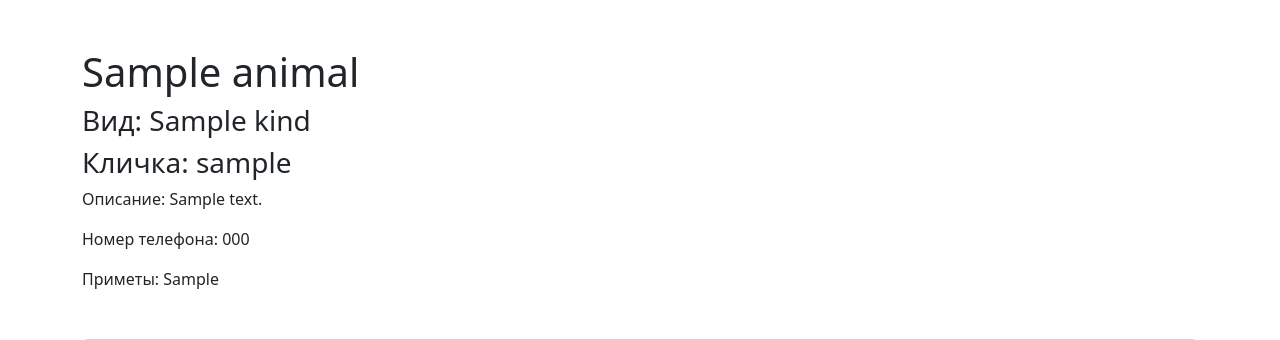
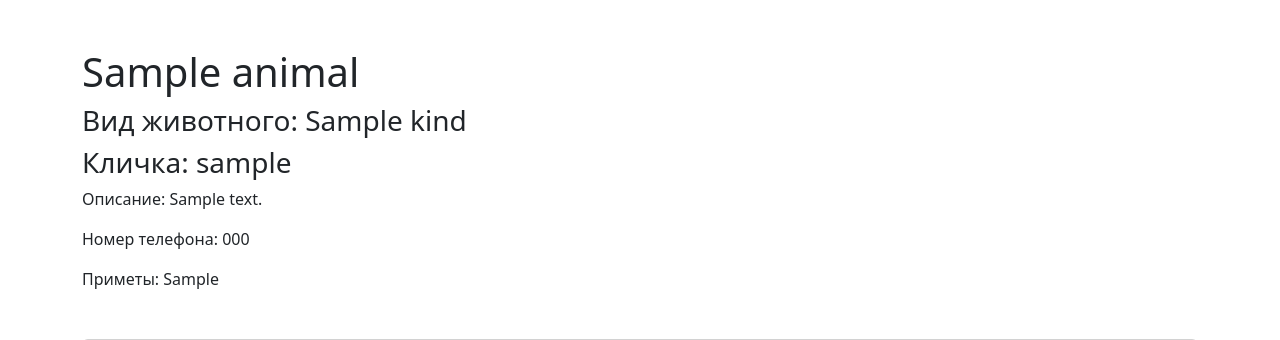
Before and after one commit to Alex4892/animal_project, a Django app: page /detail_animal/1/ in a window 1280 px wide. Shown: the part 83-423 px from the top of the page. Run offline with Django 5.2, Linux system fonts and the light colour scheme; tables that the repository leaves empty hold one stand-in row (values such as "Sample post"); parts of the project's set-up code (start-up, migrations or seed data) failed here and were passed over.

Commit message:
Сделаны небольшие правки. Убрано лишнее. Создана и применена миграция.

```diff
--- a/animals_app/forms.py
+++ b/animals_app/forms.py
@@ -11,6 +11,5 @@ class AnimalForm(forms.ModelForm):
             'description': forms.Textarea(attrs={'class': 'form-control'}),
             'phone_number': forms.NumberInput(attrs={'class': 'form-control'}),
             'signs': forms.TextInput(attrs={'class': 'form-control'}),
-            # 'quantity': forms.NumberInput(attrs={'class': 'form-control'}),
             'image': forms.ClearableFileInput(attrs={'class': 'form-control', 'name':'image'}),
         }
--- a/animals_app/models.py
+++ b/animals_app/models.py
@@ -45,10 +45,6 @@ class Animal(models.Model):
         null=True,
         verbose_name='Изображение'
     )
-    # quantity = models.PositiveIntegerField(
-    #     default=0,
-    #     verbose_name='Количество'
-    # )
     submit = models.ForeignKey(
         User,
         related_name="animals",
--- a/templates/animals/detail_animals.html
+++ b/templates/animals/detail_animals.html
@@ -8,7 +8,7 @@
     <h1>{{ animal.title }}</h1>
 </div>
 <div>
-    <h3>Вид:
+    <h3>Вид животного:
       {% for kind in kinds %}
         {{ kind }}{% if not forloop.last %}, {% endif %}
       {% endfor %}
```
Also changed, not shown: users/migrations/0002_remove_user_father_name.py (added), users/migrations/0003_user_father_name.py (added).
